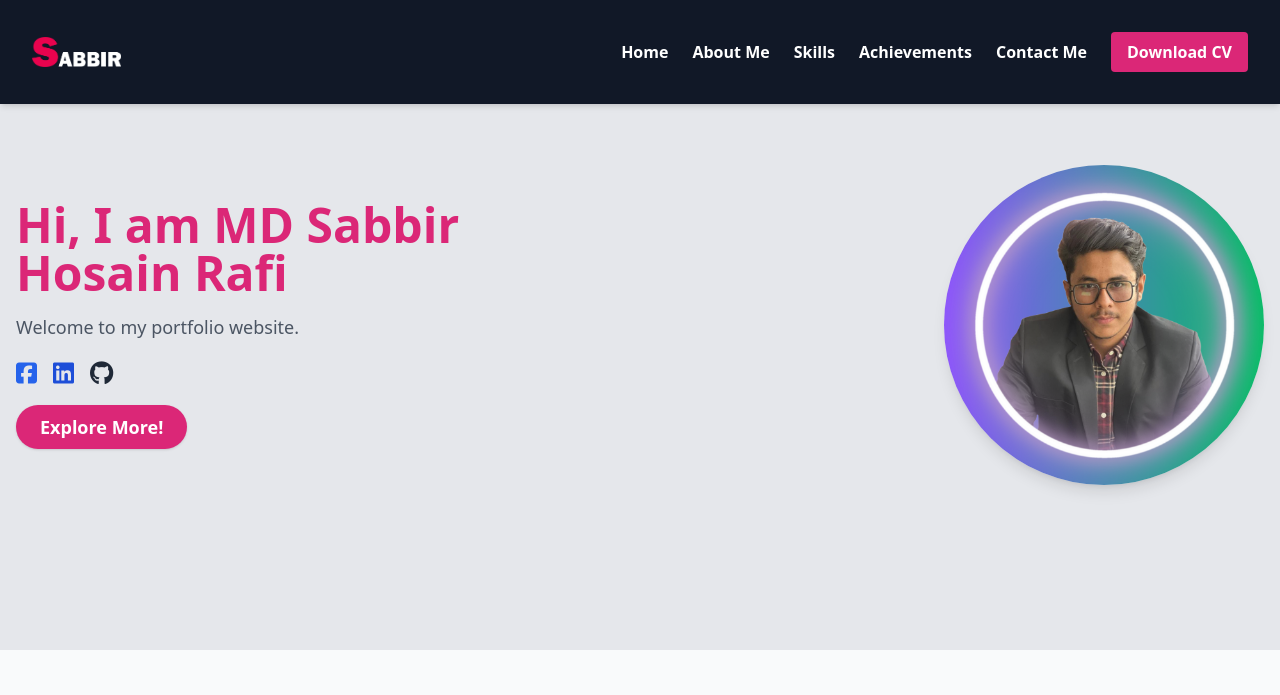
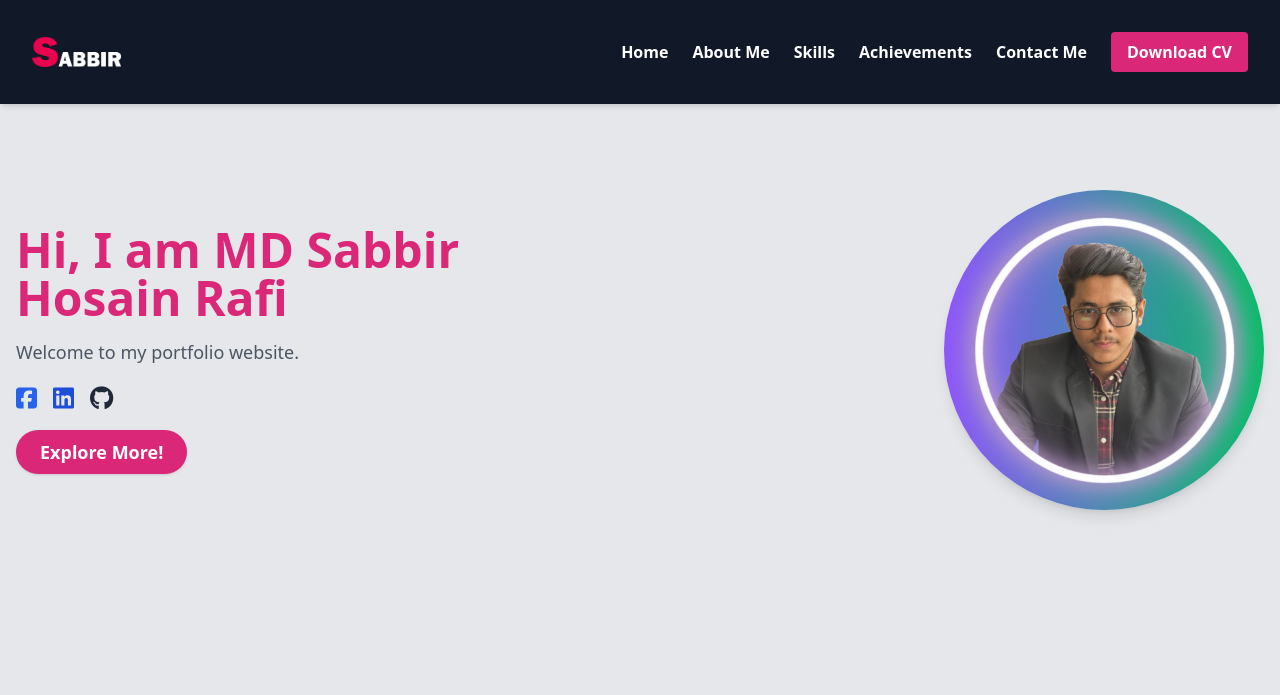
Before and after one commit to MD-Sabbir-Hosain-Rafi99/portfolio, a website: page index.html in a window 1280 px wide. Shown: the top 695 px of the page. Drawn offline with nearby package versions, Linux system fonts and the light colour scheme.

Commit message:
Banner Height Edit For Large Device

```diff
--- a/index.html
+++ b/index.html
@@ -98,7 +98,7 @@
     <!-- NavBar End -->
 
     <!-- Banner Section Start -->
-    <section id="home" class="min-h-[650px] flex items-center justify-center bg-gray-200 px-4 scroll-smooth">
+    <section id="home" class="min-h-[700px] flex items-center justify-center bg-gray-200 px-4 scroll-smooth">
         <div class="max-w-7xl w-full grid grid-cols-1 md:grid-cols-2 gap-8 items-center py-12">
 
             <!-- Left: Text + Icons + Button -->
```
